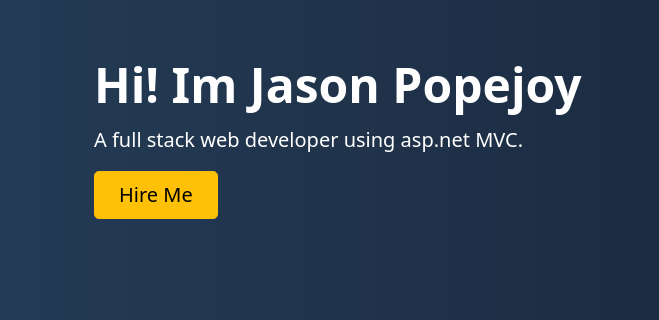
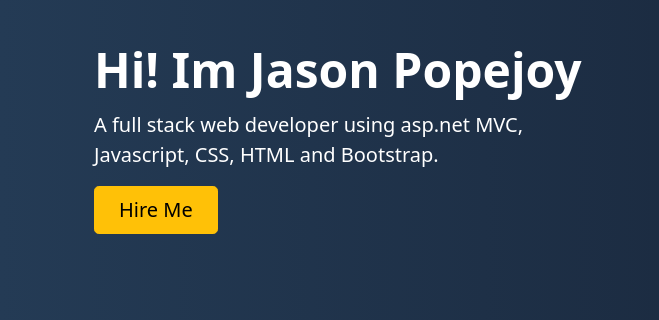
Before and after one commit to jaspopejoy/FirstProject, a plain HTML site: page index.html in a window 1280 px wide. Shown: the part 152-472 px from the top of the page, 0-659 px from the left. Drawn offline with nearby package versions, Linux system fonts and the light colour scheme.

Commit message:
added new subtitle text

```diff
--- a/index.html
+++ b/index.html
@@ -59,7 +59,7 @@
                 </div>
                 <div class="col-lg-6">
                     <h1 class="display-5 fw-bold lh-1 mb-3">Hi! Im Jason Popejoy</h1>
-                    <p class="lead">A full stack web developer using asp.net MVC.
+                    <p class="lead">A full stack web developer using asp.net MVC, Javascript, CSS, HTML and Bootstrap.
                     </p>
                     <div class="d-grid gap-2 d-md-flex justify-content-md-start">
                         <button type="button" class="btn btn-warning btn-lg px-4 me-md-2">Hire Me</button>
```
